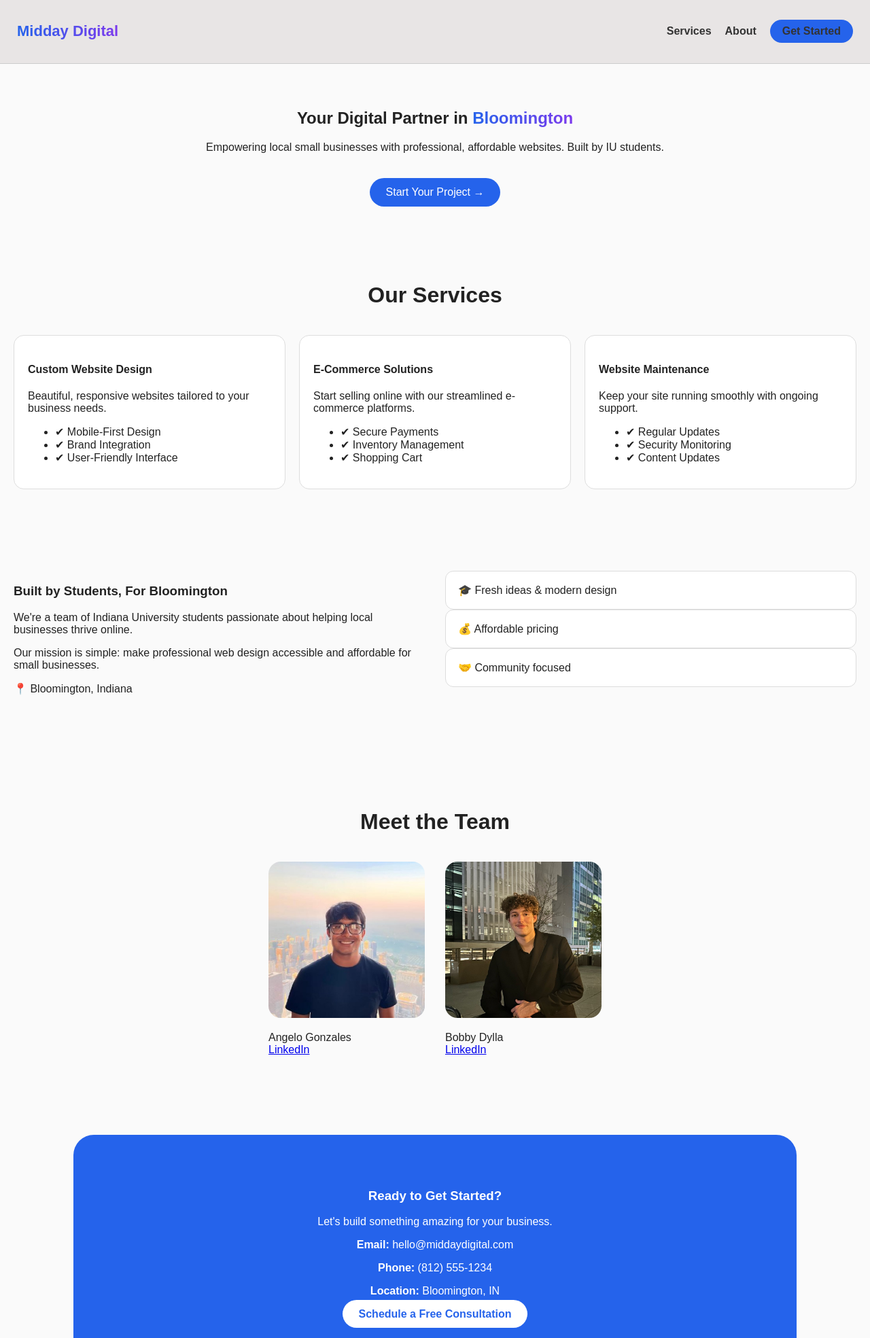
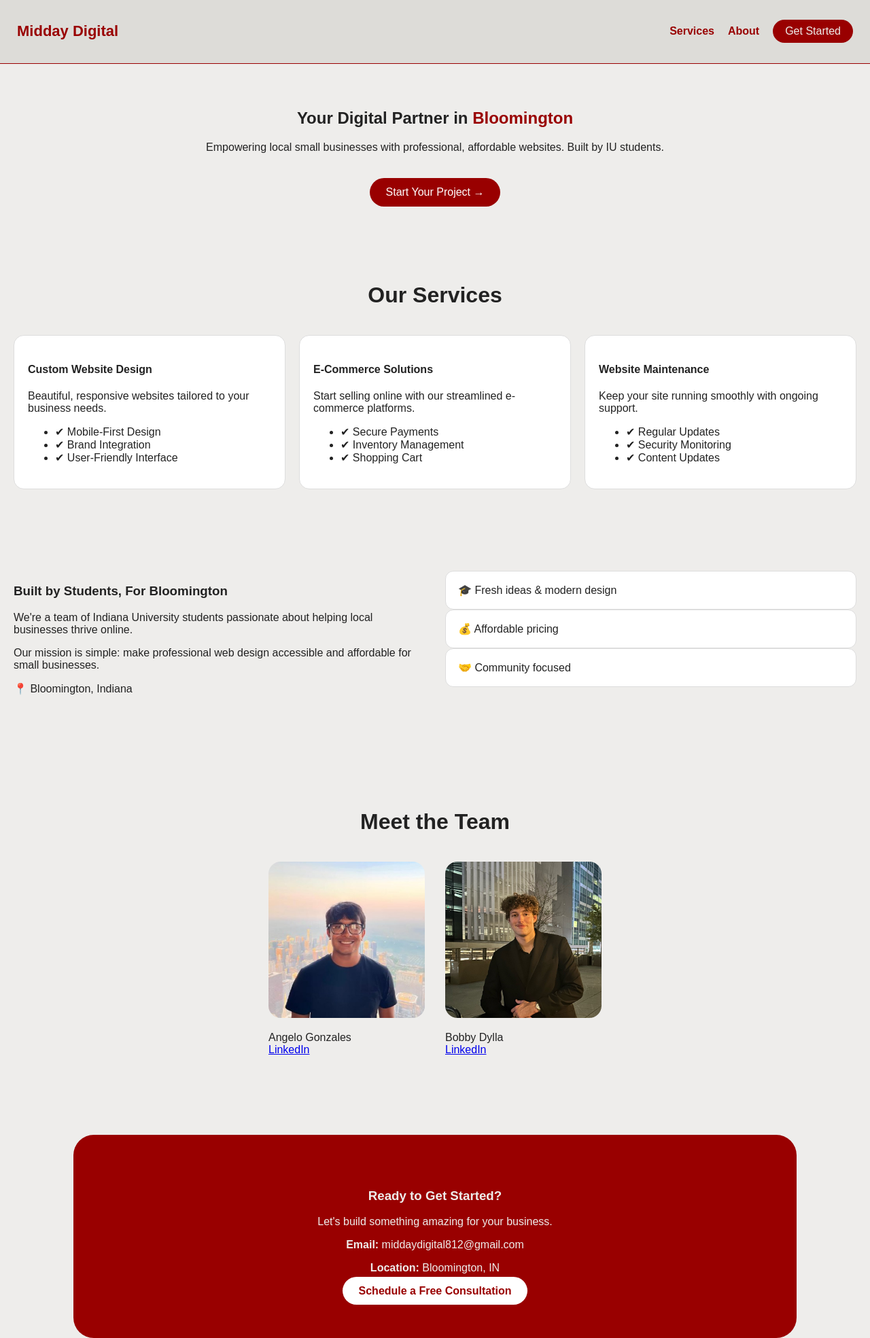
Before and after one commit to Cleanestbridge/universityswings, a plain HTML site: page index.html in a window 1280 px wide. Shown: the top 1969 px of the page at 68% size. Drawn offline with Linux system fonts and the light colour scheme.

Commit message:
implemented color changes

```diff
--- a/index.html
+++ b/index.html
@@ -113,12 +113,11 @@
     <p>Let's build something amazing for your business.</p>
 
     <div class="contact-info">
-        <p><strong>Email:</strong> hello@middaydigital.com</p>
-        <p><strong>Phone:</strong> (812) 555-1234</p>
+        <p><strong>Email:</strong> middaydigital812@gmail.com</p>
         <p><strong>Location:</strong> Bloomington, IN</p>
     </div>
 
-    <a href="mailto:hello@middaydigital.com" class="contact-btn">
+    <a href="mailto:middaydigital812@gmail.com" class="contact-btn">
         Schedule a Free Consultation
     </a>
 </section>
--- a/style.css
+++ b/style.css
@@ -2,7 +2,7 @@
 body {
     margin: 0;
     font-family: Arial, sans-serif;
-    background: #fafafa;
+    background: #EEEDEB;
     color: #222;
 }
 
@@ -21,8 +21,8 @@ section {
     position: fixed;
     top: 0;
     width: 100%;
-    background: #e8e5e5;
-    border-bottom: 1px solid #ccc;
+    background: #dddcd8;
+    border-bottom: 1px solid #990000;
     z-index: 1000;
 }
 
@@ -36,7 +36,7 @@ section {
 .logo {
     font-size: 22px;
     font-weight: bold;
-    background: linear-gradient(to right, #2563eb, #7c3aed);
+    background: linear-gradient(to right, #990000, #990000);
     background-clip: text;
     -webkit-background-clip: text;
     color: transparent;
@@ -48,19 +48,21 @@ section {
     gap: 20px;
 }
 
-.nav-links a {
+.nav-links a:not(.cta-btn) {
     text-decoration: none;
-    color: #333;
+    color: #990000;
     font-weight: 600;
 }
 
+
 .cta-btn {
-    background: #2563eb;
-    color: #fff;
+    background: #990000;
+    color: #EEEDEB;
     padding: 8px 18px;
     border-radius: 20px;
     text-decoration: none;
 }
+
 
 /* Mobile */
 .menu-btn {
@@ -102,7 +104,7 @@ section {
 }
 
 .highlight {
-    background: linear-gradient(to right, #2563eb, #7c3aed);
+    background: linear-gradient(to right, #990000, #990000);
     background-clip: text;
     -webkit-background-clip: text;
     color: transparent;
@@ -111,7 +113,7 @@ section {
 .hero-btn {
     display: inline-block;
     margin-top: 20px;
-    background: #2563eb;
+    background: #990000;
     color: white;
     padding: 12px 24px;
     border-radius: 25px;
@@ -163,8 +165,8 @@ section {
 /* Contact */
 .contact {
     text-align: center;
-    background: #2563eb;
-    color: white;
+    background: #990000;
+    color: #EEEDEB;
     padding: 60px 20px;
     border-radius: 30px;
     width: 80%;
@@ -173,7 +175,7 @@ section {
 
 .contact-btn {
     background: white;
-    color: #2563eb;
+    color: #990000;
     padding: 12px 24px;
     border-radius: 25px;
     text-decoration: none;
@@ -184,6 +186,6 @@ section {
 .footer {
     text-align: center;
     padding: 10px;
-    background: #111;
-    color: #ccc;
+    background: #990000;
+    color: #EEEDEB;
 }
```
